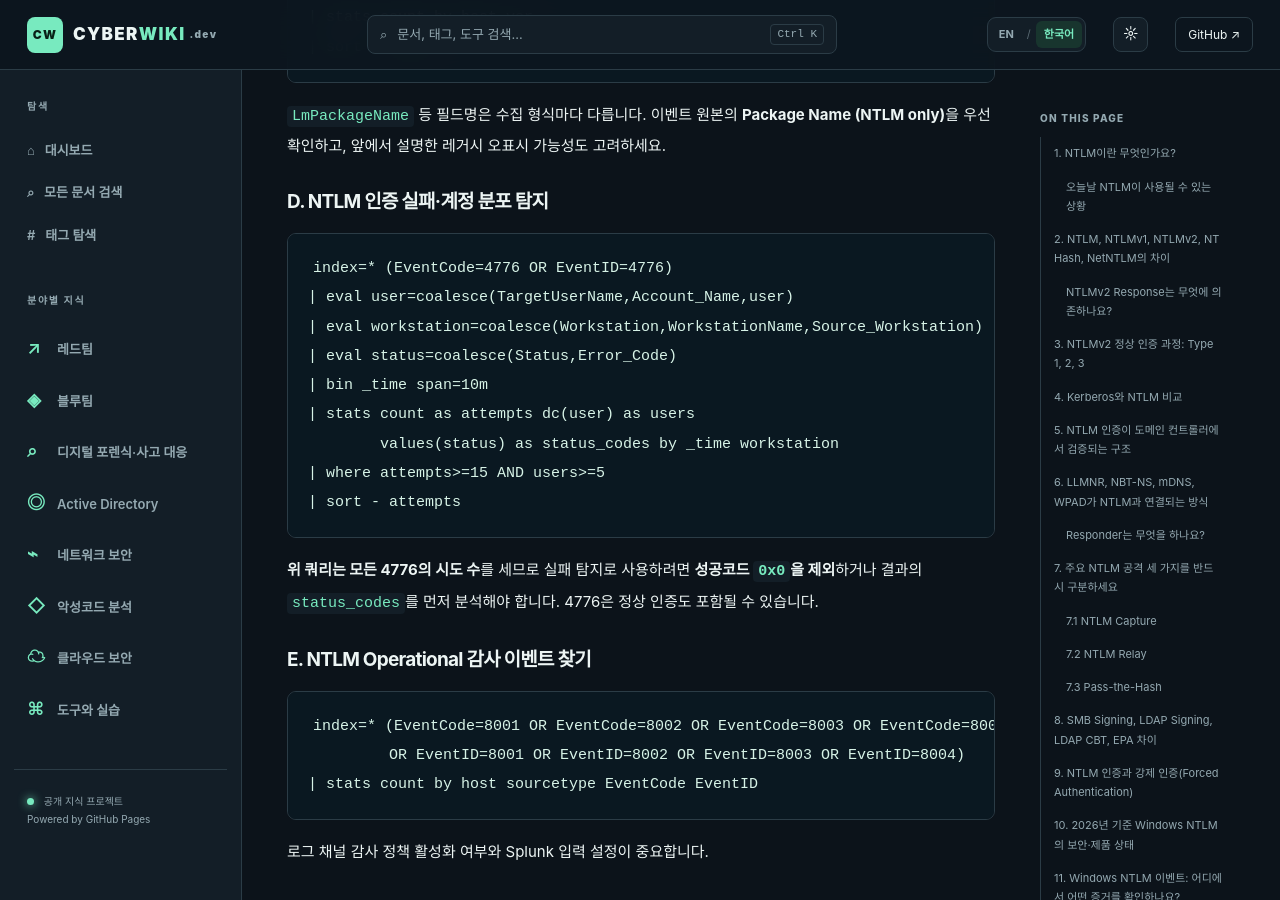
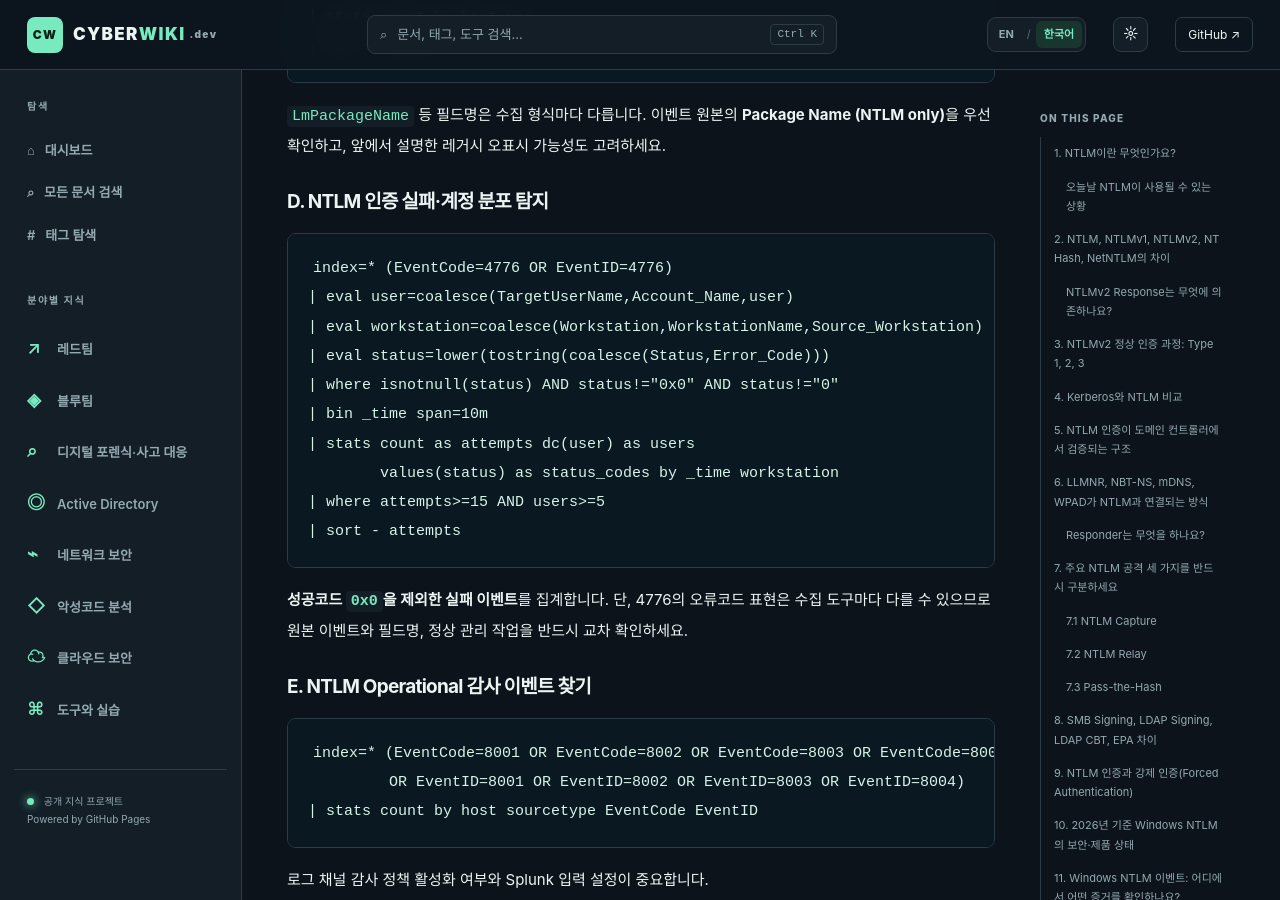
Before and after one commit to DFIDwiz-sketch/cybersecurity-wiki, a Jekyll site: the page built from _ko_articles/ntlm-authentication.md, in a window 1280 px wide and 900 px high, scrolled down 10226 px. Built offline with Jekyll 4.4.1, drawn with Linux system fonts in a browser that asks for light colours.

Commit message:
docs: refine Korean NTLM validation failure Splunk search to exclude success

````diff
--- a/_ko_articles/ntlm-authentication.md
+++ b/_ko_articles/ntlm-authentication.md
@@ -257,7 +257,8 @@ index=* (EventCode=4624 OR EventID=4624)
 index=* (EventCode=4776 OR EventID=4776)
 | eval user=coalesce(TargetUserName,Account_Name,user)
 | eval workstation=coalesce(Workstation,WorkstationName,Source_Workstation)
-| eval status=coalesce(Status,Error_Code)
+| eval status=lower(tostring(coalesce(Status,Error_Code)))
+| where isnotnull(status) AND status!="0x0" AND status!="0"
 | bin _time span=10m
 | stats count as attempts dc(user) as users
         values(status) as status_codes by _time workstation
@@ -265,7 +266,7 @@ index=* (EventCode=4776 OR EventID=4776)
 | sort - attempts
 ```
 
-**위 쿼리는 모든 4776의 시도 수**를 세므로 실패 탐지로 사용하려면 **성공코드 `0x0`을 제외**하거나 결과의 `status_codes`를 먼저 분석해야 합니다. 4776은 정상 인증도 포함될 수 있습니다.
+**성공코드 `0x0`을 제외한 실패 이벤트**를 집계합니다. 단, 4776의 오류코드 표현은 수집 도구마다 다를 수 있으므로 원본 이벤트와 필드명, 정상 관리 작업을 반드시 교차 확인하세요.
 
 ### E. NTLM Operational 감사 이벤트 찾기
 
````
